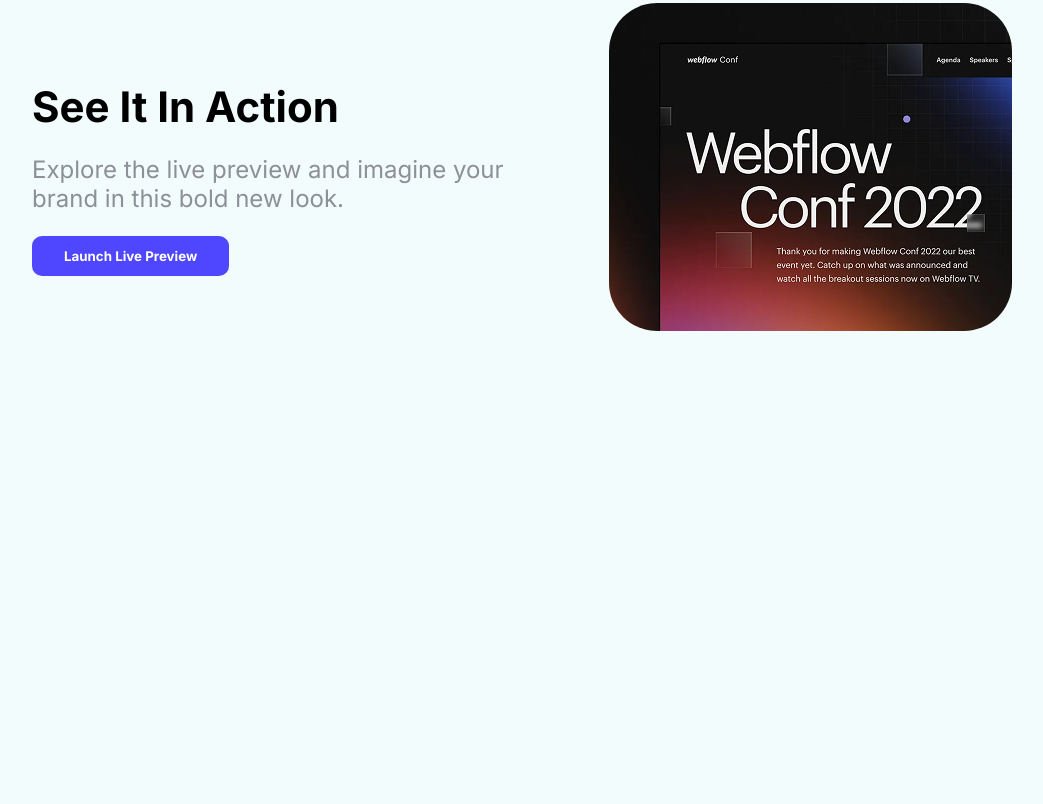
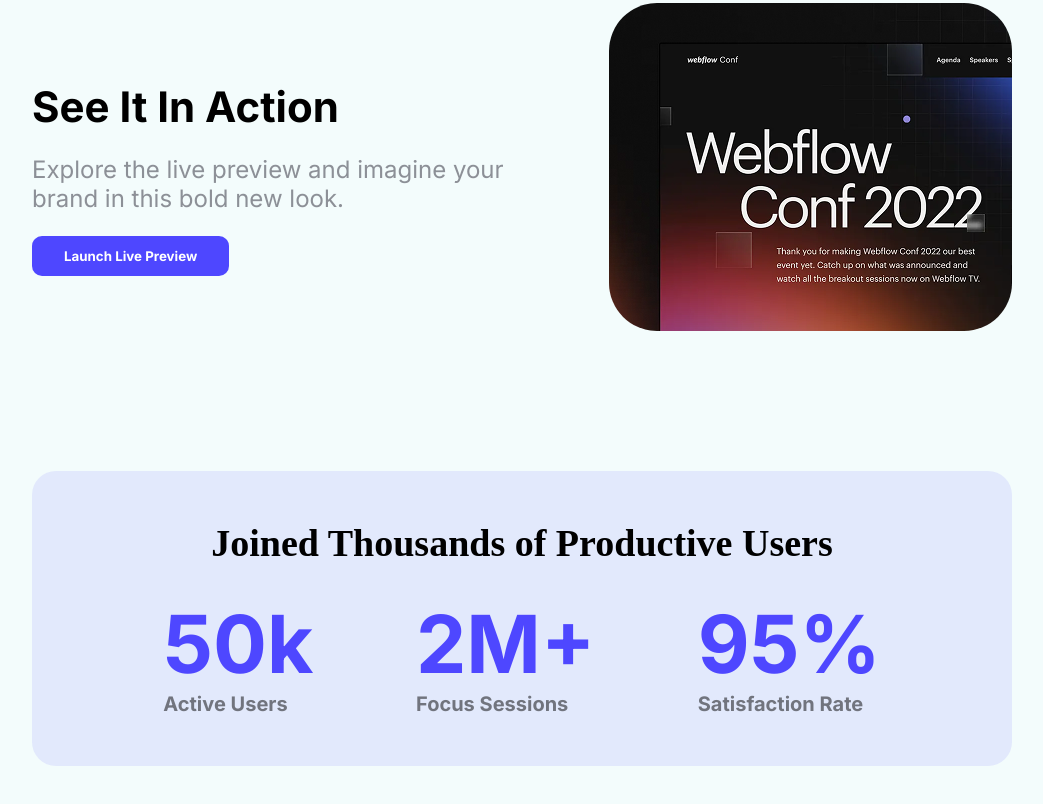
Before and after one commit to sanjidasefa/landing-launchpad, a plain HTML site: page index.html in a window 1280 px wide. Shown: the part 776-1580 px from the top of the page, without its empty margins (118-1161 px from the left). Before the commit the page ends 1247 px from the top, so only its background shows below. Drawn offline with Linux system fonts and the light colour scheme.

Commit message:
added a section

```diff
--- a/index.html
+++ b/index.html
@@ -31,5 +31,22 @@
      <img src="Assets/wc-mini.png" alt="">
     </div>
   </section>
+
+  <section class="productivity-content">
+    <h1 class="productivity-title">Joined Thousands of Productive Users</h1>
+    <div class="productivity-section">
+      <div>
+      <h1 class="user-num">50k</h1>
+      <h3 class="users-choice">Active Users</h3>
+    </div>
+    <div>
+      <h1 class="user-num">2M+</h1>
+      <h3 class="users-choice">Focus Sessions</h3>
+    </div>
+    <div>
+      <h1 class="user-num">95%</h1>
+      <h3 class="users-choice">Satisfaction Rate</h3>
+    </div>
+  </section>
 </body>
 </html>
--- a/style.css
+++ b/style.css
@@ -67,3 +67,31 @@ body{
 .action-title{
   text-align: left;
 }
+.productivity-content{
+  margin: 140px 150px;
+  background-color: rgba(78, 71, 255, 0.1);
+  padding: 50px 80px;
+  border-radius: 24px;
+  gap: 10px;
+}
+.productivity-title{
+  font-size: 38px;
+  font-weight: bold;
+  font-family: releway;
+  text-align: center;
+  margin-bottom: 30px;
+}
+.productivity-section{
+  display: flex;
+  justify-content: space-around;
+}
+.user-num{
+  font-size: 80px;
+  font-family: inter;
+  font-weight: bold;
+  color: rgba(78, 71, 255, 10);
+}
+.users-choice{
+  font-size: 20px;
+  color: rgba(0, 0, 0, 0.5);
+}
```
